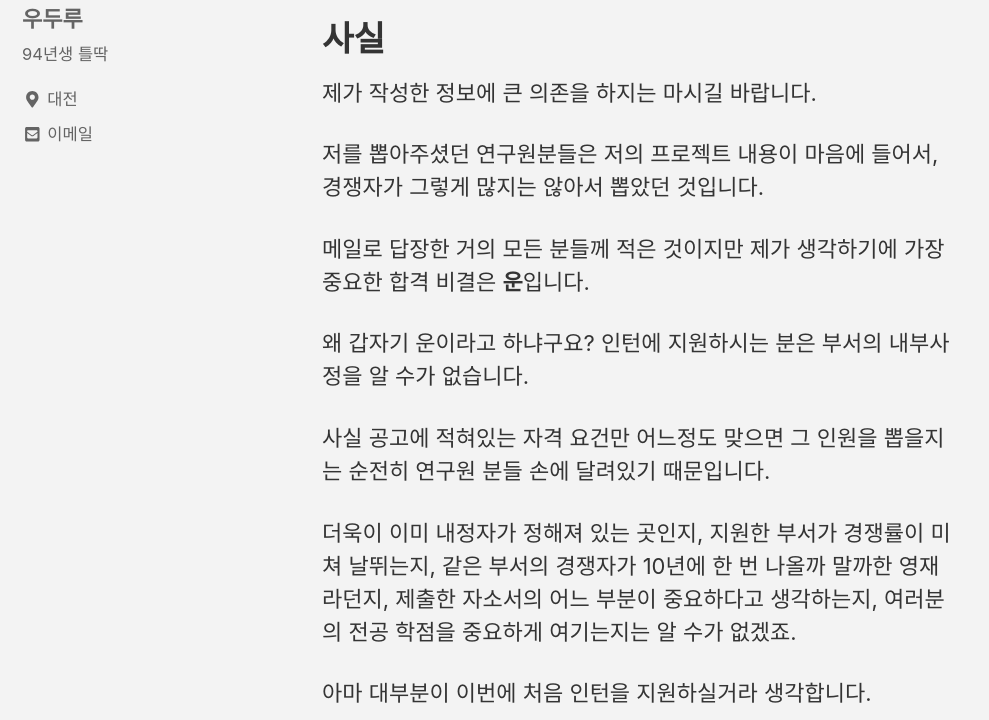
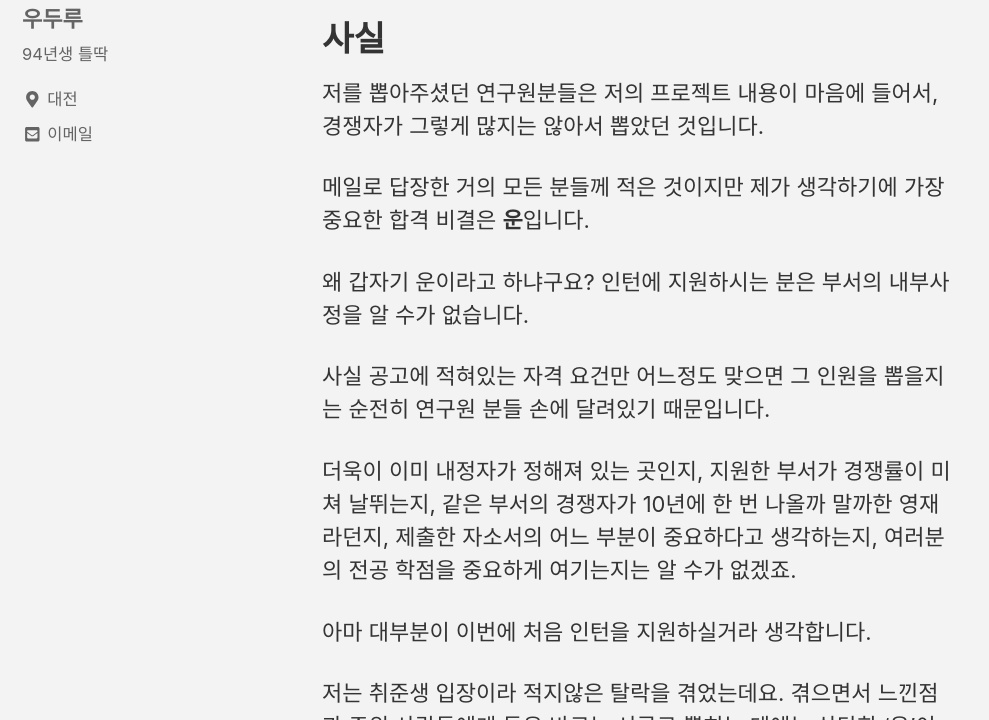
Before and after one commit to rlaehgns5399/rlaehgns5399.github.io, a Jekyll site: the page built from _posts/2019-05-29-ETRI3.md, in a window 1280 px wide and 900 px high, scrolled down 2646 px, cut to the strip 180-900 px from the top of the window. Shown: the whole strip, without its empty margins (0-989 px from the left). Built offline with Jekyll 4.4.1, drawn with Linux system fonts in a browser that asks for light colours; cached includes are drawn as plain includes; nearby versions of some CDN libraries; comment, search, counter and statistics services are not loaded.

Commit message:
Update 2019-05-29-ETRI3.md

```diff
--- a/_posts/2019-05-29-ETRI3.md
+++ b/_posts/2019-05-29-ETRI3.md
@@ -67,8 +67,6 @@ categories: ETRI
 
 # 사실
 
-제가 작성한 정보에 큰 의존을 하지는 마시길 바랍니다.
-
 저를 뽑아주셨던 연구원분들은 저의 프로젝트 내용이 마음에 들어서, 경쟁자가 그렇게 많지는 않아서 뽑았던 것입니다.
 
 메일로 답장한 거의 모든 분들께 적은 것이지만 제가 생각하기에 가장 중요한 합격 비결은 **운**입니다.
```
